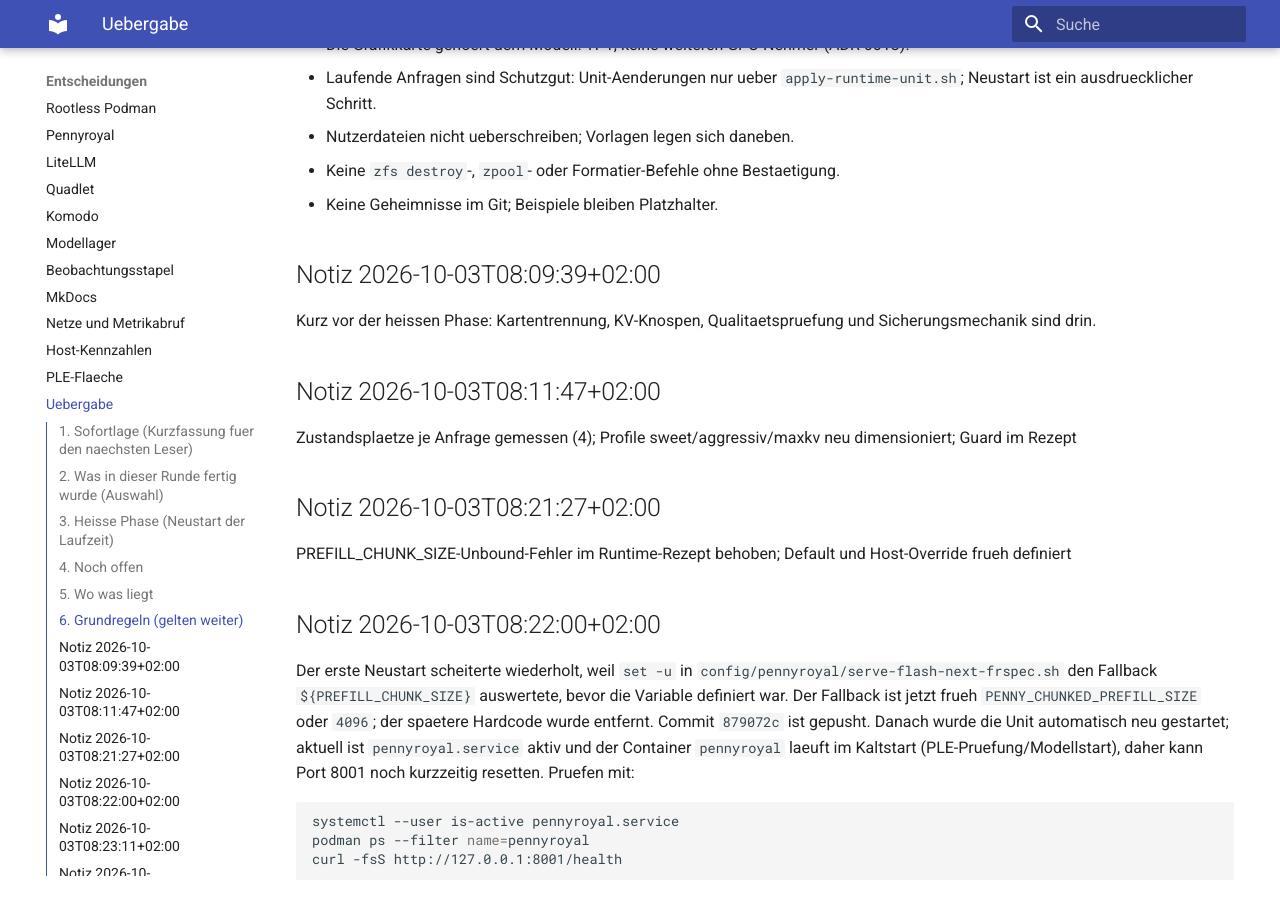
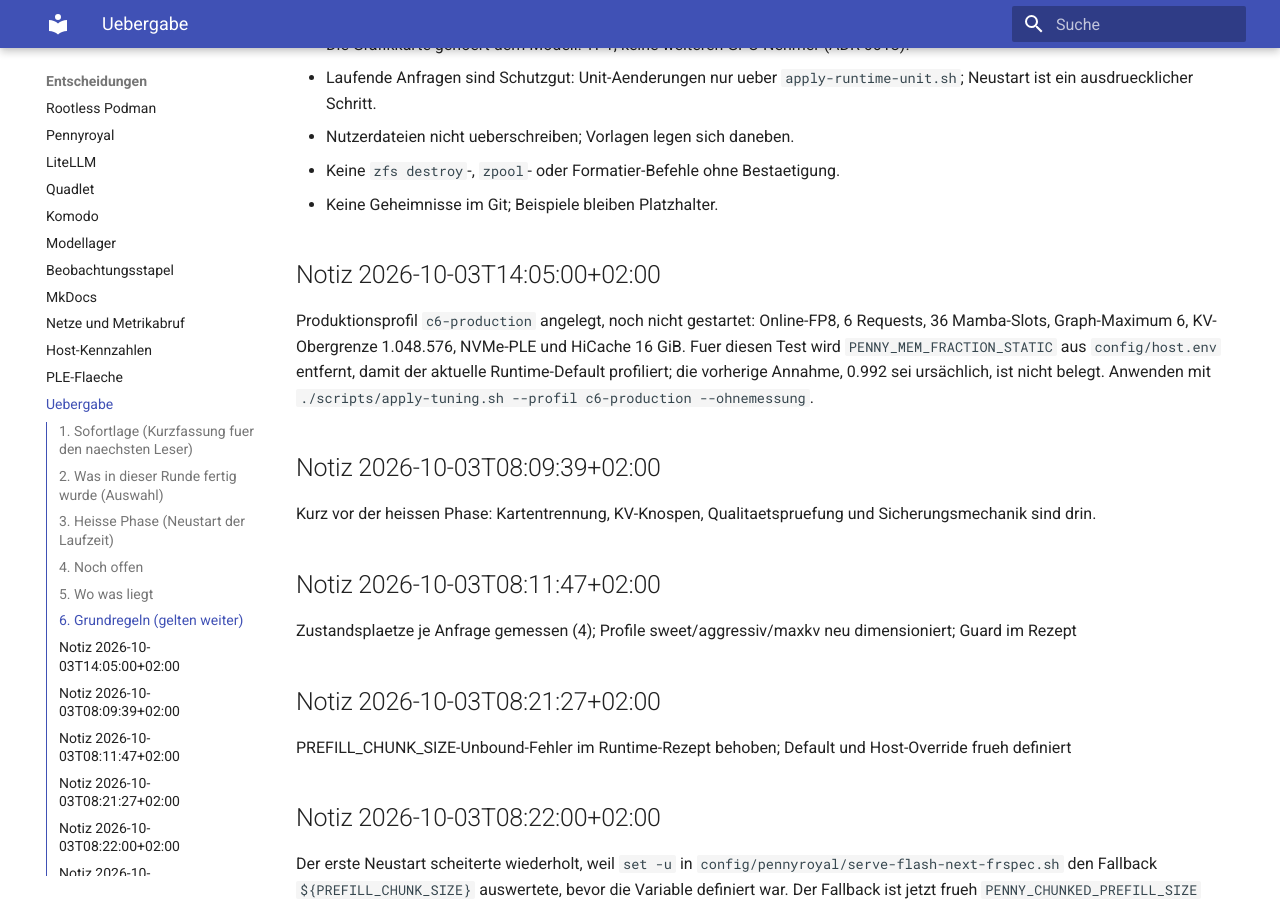
Before and after one commit to thomasdenk79-cyber/llm-infra-setup, an MkDocs documentation site: the page built from docs/HANDOFF.md, in a window 1280 px wide and 900 px high, scrolled down 3102 px. Built offline with MkDocs 1.6.1 and Material for MkDocs 9.7.7, drawn with Linux system fonts in a browser that asks for light colours; some of the changed text lies outside the part shown.

Commit message:
stand: 2026-10-03T14:14 gesichert (4 Dateien)

```diff
--- a/docs/HANDOFF.md
+++ b/docs/HANDOFF.md
@@ -1,4 +1,4 @@
-Zuletzt gesichert: 2026-10-03T13:30:27+02:00 durch `scripts/session-checkpoint.sh`
+Zuletzt gesichert: 2026-10-03T14:14:50+02:00 durch `scripts/session-checkpoint.sh`
 
 # Arbeitsstand und Uebergabe
 
@@ -116,6 +116,15 @@
 * Nutzerdateien nicht ueberschreiben; Vorlagen legen sich daneben.
 * Keine `zfs destroy`-, `zpool`- oder Formatier-Befehle ohne Bestaetigung.
 * Keine Geheimnisse im Git; Beispiele bleiben Platzhalter.
+
+## Notiz 2026-10-03T14:05:00+02:00
+
+Produktionsprofil `c6-production` angelegt, noch nicht gestartet: Online-FP8,
+6 Requests, 36 Mamba-Slots, Graph-Maximum 6, KV-Obergrenze 1.048.576, NVMe-PLE
+und HiCache 16 GiB. Fuer diesen Test wird `PENNY_MEM_FRACTION_STATIC` aus
+`config/host.env` entfernt, damit der aktuelle Runtime-Default profiliert; die
+vorherige Annahme, 0.992 sei ursächlich, ist nicht belegt. Anwenden mit
+`./scripts/apply-tuning.sh --profil c6-production --ohnemessung`.
 
 ## Notiz 2026-10-03T08:09:39+02:00
 
@@ -365,3 +374,7 @@
 ## Notiz 2026-10-03T13:30:27+02:00
 
 Sicherheitsprofilstart diagnostiziert: mamba_ratio=5, vier Slots ergaben max_num_reqs=0; Guard auf 5 und C1 maxkv auf 8 Slots korrigiert
+
+## Notiz 2026-10-03T14:14:50+02:00
+
+C6-Produktionsprofil vorbereitet: Online-FP8, 6 Requests, 36 Mamba-Slots, 1M KV, HiCache 16, NVMe-PLE; mem_fraction-Override wird fuer offiziellen Default entfernt
```
Also changed, not shown: docs/performance-matrix.md (+4 -2 lines), 2 other files.
